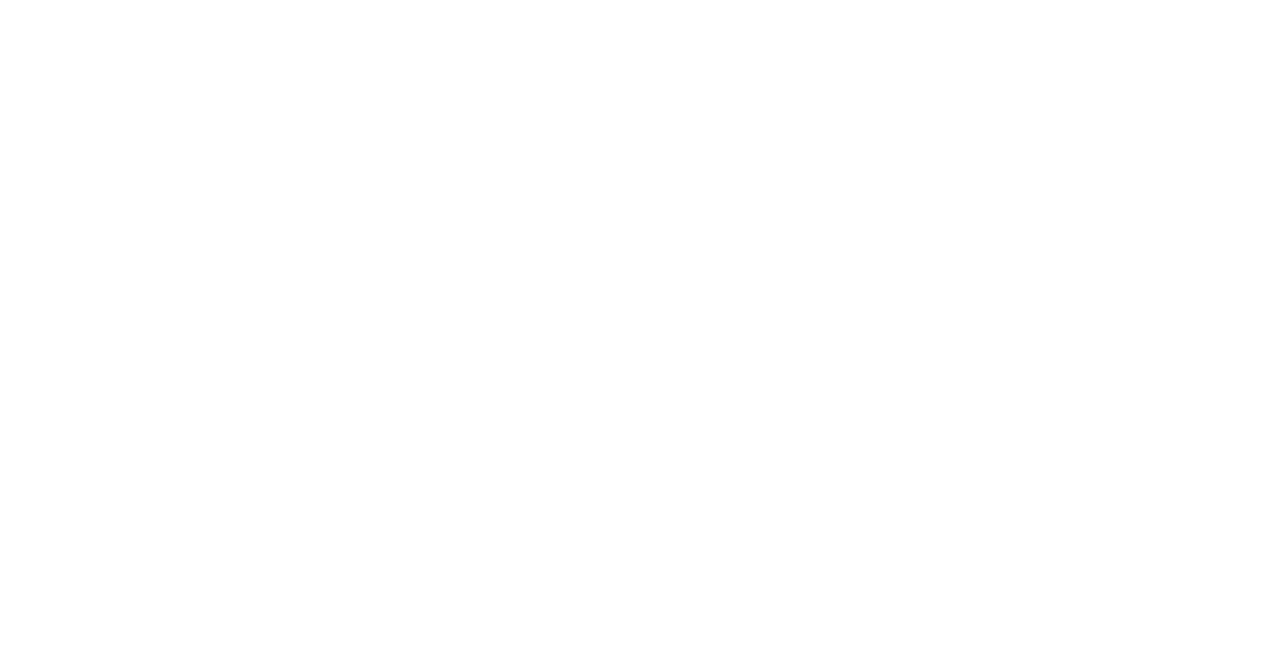
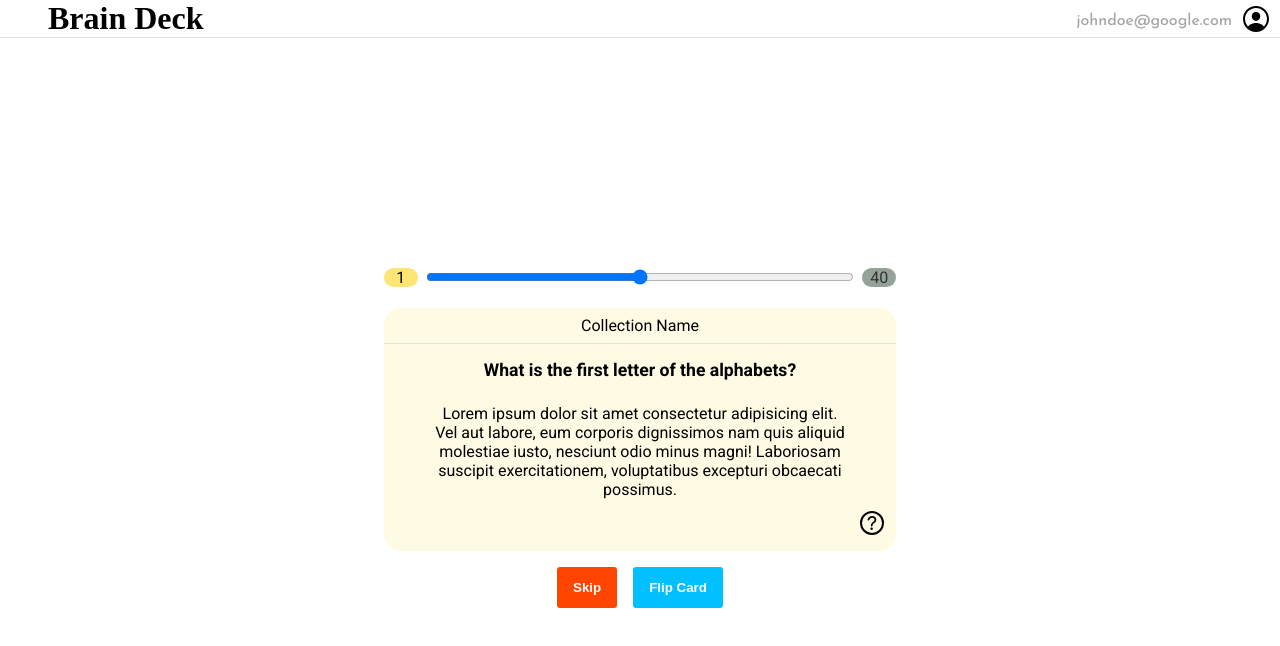
Before and after one commit to AshongAbdallah06/Flashcards, a React (Create React App) app in the folder client/: page /study/1 in a window 1280 px wide. Before the commit this address had no page. Shown: the top 646 px of the page. Built offline with nearby package versions, Linux system fonts and the light colour scheme; a web font is replaced by a local one.

Commit message:
Create study card UI

```diff
--- a/client/src/App.js
+++ b/client/src/App.js
@@ -1,11 +1,16 @@
 import { BrowserRouter as Router, Routes, Route } from "react-router-dom";
 import Login from "./pages/Login";
 import Signup from "./pages/Signup";
+import Study from "./pages/Study";
 
 function App() {
 	return (
 		<Router>
 			<Routes>
+				<Route
+					path="/"
+					element={<h1>Welcome</h1>}
+				/>
 				<Route
 					path="/login"
 					element={<Login />}
@@ -14,6 +19,10 @@
 					path="/signup"
 					element={<Signup />}
 				/>
+				<Route
+					path="/study/1"
+					element={<Study />}
+				/>
 			</Routes>
 		</Router>
 	);
--- /dev/null
+++ b/client/src/components/Header_Logged_In.js
@@ -0,0 +1,24 @@
+import React, { useEffect, useState } from "react";
+import { Link } from "react-router-dom";
+import profileIcon from "../icons/person-circle-outline.svg";
+
+const Header_Login_Signup = () => {
+	return (
+		<header>
+			<h1 className="logo">Brain Deck</h1>
+
+			<ul>
+				<li>johndoe@google.com</li>
+				<Link to="/profile">
+					<img
+						src={profileIcon}
+						alt="profile-icon"
+						className="profile-icon"
+					/>
+				</Link>
+			</ul>
+		</header>
+	);
+};
+
+export default Header_Login_Signup;
--- a/client/src/index.css
+++ b/client/src/index.css
@@ -22,11 +22,12 @@
 
 button,
 input {
-	border-radius: 6px;
+	border-radius: 3px;
 }
 
 button,
 a,
+img,
 li {
 	cursor: pointer;
 	text-decoration: none;
@@ -73,6 +74,14 @@
 header ul li:last-child:hover {
 	background-color: #5cffb0;
 }
+.profile-icon {
+	height: 2rem;
+	width: 2rem;
+	vertical-align: middle;
+	margin: 0 0.5rem;
+}
+
+/* Form */
 .form-container {
 	flex-direction: column;
 	width: 100%;
@@ -134,3 +143,110 @@
 	text-decoration: underline;
 	cursor: pointer;
 }
+
+/* Study */
+.study-mode-container {
+	display: flex;
+	min-height: 100vh;
+	justify-content: center;
+	align-items: center;
+	flex-direction: column;
+}
+.study-mode {
+	font-family: var(--roboto);
+	width: 50%;
+	display: flex;
+	justify-content: center;
+	align-items: center;
+	flex-direction: column;
+}
+.progress {
+	width: 80%;
+	display: flex;
+	justify-content: space-between;
+	align-items: center;
+	margin-bottom: 21px;
+}
+.progress .number {
+	background-color: #ffe574;
+	width: 40px;
+	text-align: center;
+	border-radius: 50px;
+}
+.progress .number:last-child {
+	background-color: #7a8b7f;
+	opacity: 80%;
+	color: black;
+}
+.progress .bar {
+	/* background-color: #00cd39; */
+	width: 100%;
+	height: 18px;
+	margin: 0 0.5rem;
+}
+input[type="range"] {
+	width: 100%;
+	background-color: red;
+}
+.card {
+	display: flex;
+	justify-content: center;
+	align-items: center;
+	flex-direction: column;
+	background-color: #fffae4;
+	border-radius: 17px;
+	width: 80%;
+	text-align: center;
+}
+.collection-name {
+	padding: 0.5rem;
+}
+.card .q-and-a {
+	padding-top: 1rem;
+	width: 100%;
+	border-top: 1px solid #e1e1e1;
+}
+.card .question {
+	font-weight: bold;
+	font-size: 1.1rem;
+}
+.card .answer {
+	text-align: center;
+	margin-top: 1.5rem;
+	padding: 0 3rem;
+}
+.card .hint {
+	width: 100%;
+	text-align: right;
+	padding: 0.5rem;
+}
+.card .hint-icon {
+	height: 2rem;
+	width: 2rem;
+}
+.buttons {
+	width: 80%;
+	display: flex;
+	justify-content: center;
+	align-items: center;
+	margin-top: 1rem;
+}
+.buttons button {
+	color: white;
+	border: none;
+	padding: 0.8rem 1rem;
+	font-weight: 600;
+}
+.buttons .skip {
+	margin-right: 1rem;
+	background-color: #ff4500;
+}
+.buttons .skip:hover {
+	background-color: #ff6b36;
+}
+.buttons .flip {
+	background-color: #00c0ff;
+}
+.buttons .flip:hover {
+	background-color: #44d0ff;
+}
--- /dev/null
+++ b/client/src/pages/Study.js
@@ -0,0 +1,53 @@
+import React from "react";
+import Header_Logged_In from "../components/Header_Logged_In";
+import hint from "../icons/help-circle-outline.svg";
+
+const Study = () => {
+	return (
+		<>
+			<Header_Logged_In />
+
+			<div className="study-mode-container">
+				<div className="study-mode">
+					<div className="progress">
+						<span className="number">1</span>
+						<span className="bar">
+							<input type="range"></input>
+						</span>
+						<span className="number">40</span>
+					</div>
+
+					<div className="card">
+						<p className="collection-name">Collection Name</p>
+
+						<div className="q-and-a">
+							<p className="question">What is the first letter of the alphabets?</p>
+							<p className="answer">
+								Lorem ipsum dolor sit amet consectetur adipisicing elit. Vel aut
+								labore, eum corporis dignissimos nam quis aliquid molestiae iusto,
+								nesciunt odio minus magni! Laboriosam suscipit exercitationem,
+								voluptatibus excepturi obcaecati possimus.
+							</p>
+						</div>
+
+						<div className="hint">
+							<img
+								src={hint}
+								alt="hint"
+								title="Hint"
+								className="hint-icon"
+							/>
+						</div>
+					</div>
+
+					<div className="buttons">
+						<button className="skip">Skip</button>
+						<button className="flip">Flip Card</button>
+					</div>
+				</div>
+			</div>
+		</>
+	);
+};
+
+export default Study;
```
